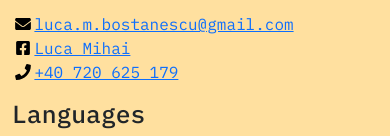
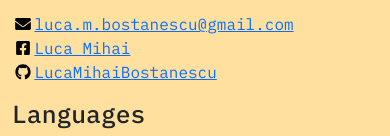
Before and after one commit to LucaMihaiBostanescu/prj4-individual-assignment, a plain HTML site: page index.html in a window 390 px wide. Shown: the part 1835-1971 px from the top of the page. Drawn offline with nearby package versions, Linux system fonts and the light colour scheme.

Commit message:
Phone to GITHUB link

```diff
--- a/index.html
+++ b/index.html
@@ -192,9 +192,9 @@
 
 
               <li class="contact-item">
-                <a class="d-flex align-items-center" href="tel:+40720625179" target="_blank">
-                  <img class="contact-icon" src="images/icons/phone.svg" alt="Mobile Phone">
-                  +40 720 625 179
+                <a class="d-flex align-items-center" href="https://github.com/LucaMihaiBostanescu" target="_blank">
+                  <img class="contact-icon" src="images/icons/github.svg" alt="Mobile Phone">
+                  LucaMihaiBostanescu
                 </a>
               </li>
             </ul>
```
Also changed, not shown: 1 other file.
